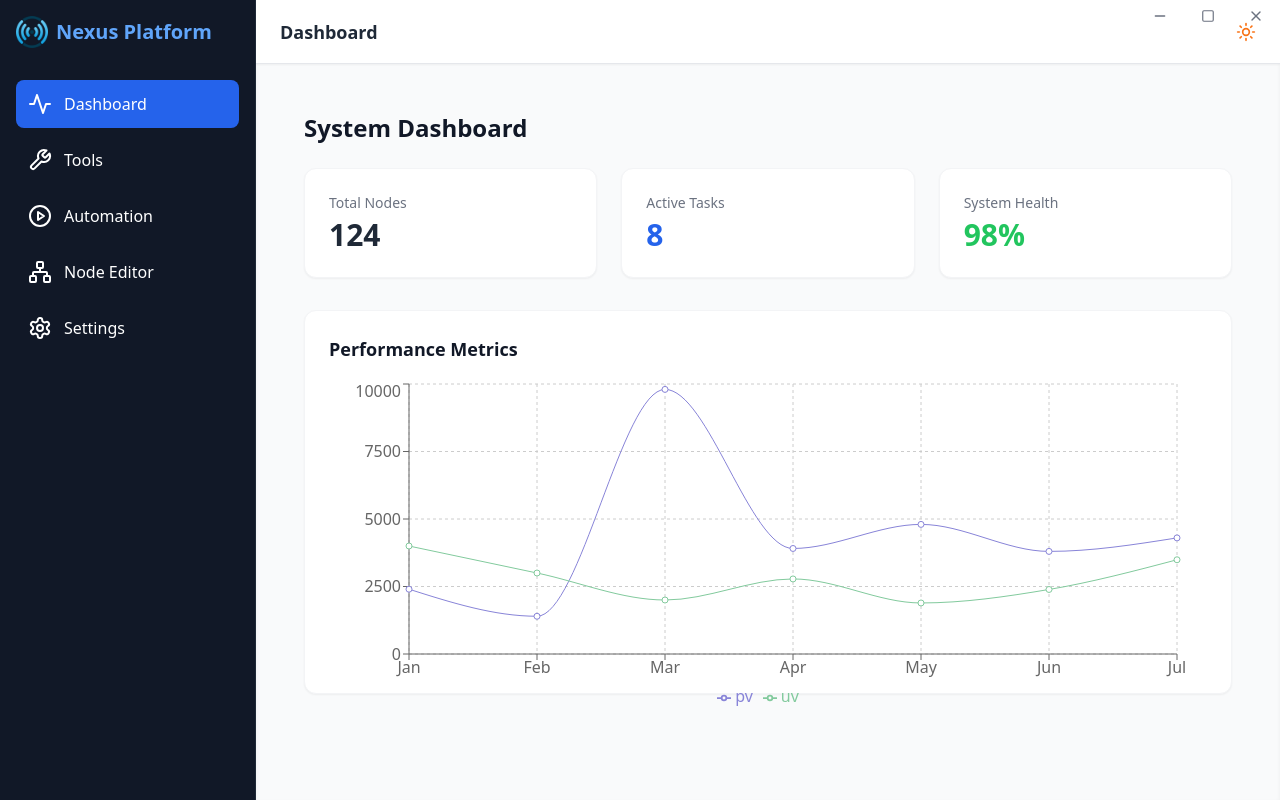
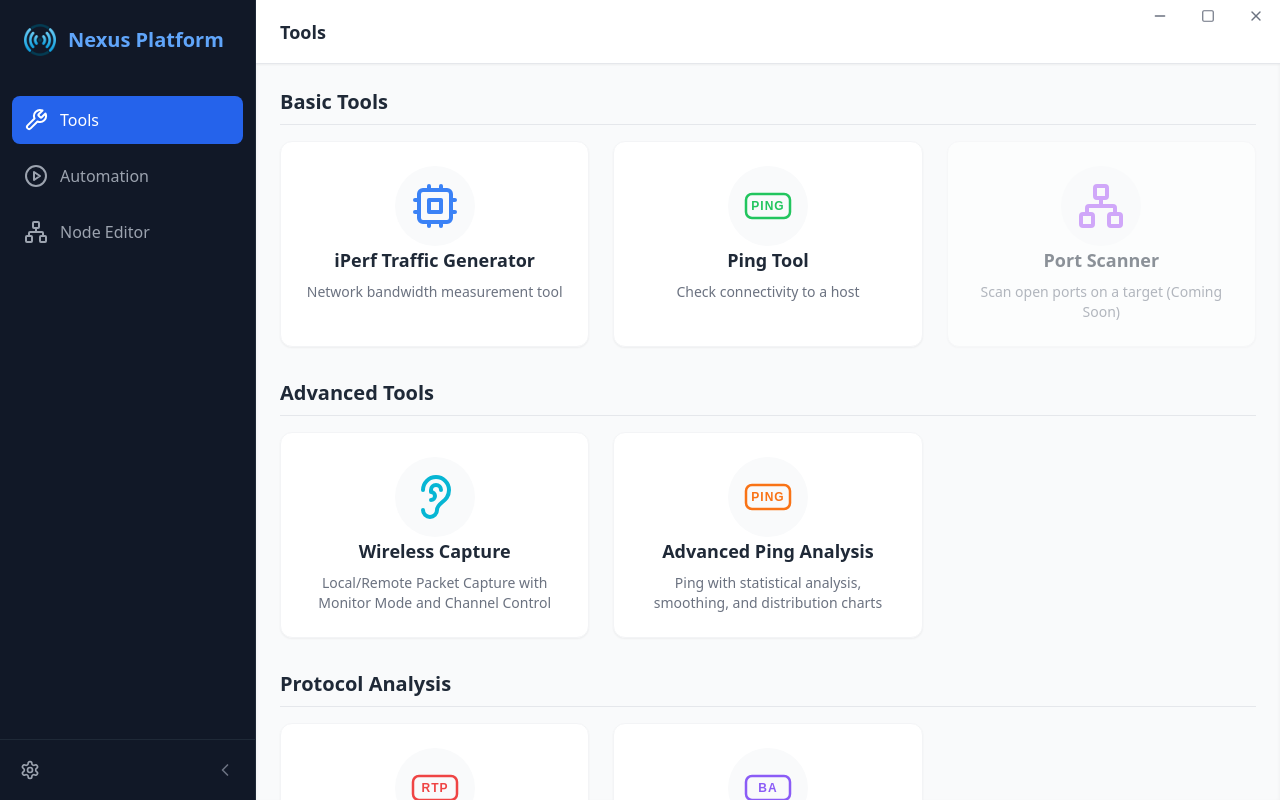
Before and after one commit to CelestialPaler/NexusPlatform, a React (Vite) app in the folder nexus-platform/frontend/: page / in a window 1280 px wide. Built offline with nearby package versions, Linux system fonts and the light colour scheme.

Commit message:
重构(界面): 优化布局与侧边栏交互
1. 移除临时Dashboard页面与顶部主题切换
2. 实现侧边栏折叠功能 (VSCode-like)
3. 调整 关于页面 Logo尺寸
4. 移动 设置入口至侧边栏底部

```diff
--- a/nexus-platform/frontend/src/App.jsx
+++ b/nexus-platform/frontend/src/App.jsx
@@ -1,6 +1,5 @@
 import { useState, useEffect } from 'react'
 import NodeEditor from './components/NodeEditor'
-import Dashboard from './components/Dashboard'
 import IperfPanel from './components/IperfPanel'
 import PingPanel from './components/PingPanel'
 import AdvancedPingPanel from './components/AdvancedPingPanel'
@@ -11,13 +10,16 @@
 import AutomationPanel from './components/AutomationPanel'
 import TitleBar from './components/TitleBar'
 import Toggle from './components/Toggle'
-import { Activity, Network, Settings, Moon, Sun, Cpu, Wrench, PlayCircle, Monitor } from 'lucide-react'
+import { Network, Settings, Cpu, Wrench, PlayCircle, Monitor, ChevronLeft, ChevronRight } from 'lucide-react'
 import { translations } from './translations'
 
 function App() {
-    const [activeTab, setActiveTab] = useState('dashboard')
+    const [activeTab, setActiveTab] = useState('tools')
     const [lang, setLang] = useState('en')
     const [theme, setTheme] = useState('light')
+
+    // UI Structure State
+    const [isSidebarCollapsed, setIsSidebarCollapsed] = useState(false)
 
     // Display Settings
     const [displayMode, setDisplayMode] = useState('windowed')
@@ -106,41 +108,46 @@
 
             <div className="flex flex-1 overflow-hidden relative">
                 {!isStandalone && (
-                    <div className="w-64 flex-shrink-0 bg-gray-900 border-r border-gray-800 p-4 flex flex-col">
-                        <div className="text-xl font-bold mb-8 text-blue-400 flex items-center gap-2">
+                    <div className={`${isSidebarCollapsed ? 'w-20' : 'w-64'} flex-shrink-0 bg-gray-900 border-r border-gray-800 flex flex-col transition-all duration-300`}>
+                        <div className={`flex items-center h-20 ${isSidebarCollapsed ? 'justify-center' : 'px-6 gap-3'}`}>
                            <img src="/images/logo.png" className="w-8 h-8 object-contain" alt="Nexus" />
-                           Nexus Platform
+                           {!isSidebarCollapsed && <span className="text-xl font-bold text-blue-400 whitespace-nowrap">Nexus Platform</span>}
                         </div>
-                        <nav className="flex-1 space-y-2">
-                            <button onClick={() => setActiveTab('dashboard')} className={`w-full flex items-center p-3 rounded-lg transition-colors ${activeTab === 'dashboard' ? 'bg-blue-600' : 'hover:bg-gray-800'}`}>
-                                <Activity className="mr-3" /> {t.dashboard}
+                        <nav className="flex-1 px-3 py-4 space-y-2 overflow-y-auto overflow-x-hidden">
+                            <button onClick={() => setActiveTab('tools')} title={t.tools} className={`w-full flex items-center p-3 rounded-lg transition-colors ${['tools', 'iperf', 'ping', 'advanced-ping', 'rtp', 'wireless-capture'].includes(activeTab) ? 'bg-blue-600' : 'hover:bg-gray-800 text-gray-400 hover:text-white'} ${isSidebarCollapsed ? 'justify-center' : ''}`}>
+                                <Wrench className={isSidebarCollapsed ? '' : 'mr-3'} />
+                                {!isSidebarCollapsed && (t.tools || 'Tools')}
                             </button>
-                            <button onClick={() => setActiveTab('tools')} className={`w-full flex items-center p-3 rounded-lg transition-colors ${['tools', 'iperf', 'ping', 'advanced-ping', 'rtp', 'wireless-capture'].includes(activeTab) ? 'bg-blue-600' : 'hover:bg-gray-800'}`}>
-                                <Wrench className="mr-3" /> {t.tools || 'Tools'}
+                            <button onClick={() => setActiveTab('automation')} title={t.automation} className={`w-full flex items-center p-3 rounded-lg transition-colors ${activeTab === 'automation' ? 'bg-blue-600' : 'hover:bg-gray-800 text-gray-400 hover:text-white'} ${isSidebarCollapsed ? 'justify-center' : ''}`}>
+                                <PlayCircle className={isSidebarCollapsed ? '' : 'mr-3'} />
+                                {!isSidebarCollapsed && (t.automation || 'Automation')}
                             </button>
-                            <button onClick={() => setActiveTab('automation')} className={`w-full flex items-center p-3 rounded-lg transition-colors ${activeTab === 'automation' ? 'bg-blue-600' : 'hover:bg-gray-800'}`}>
-                                <PlayCircle className="mr-3" /> {t.automation || 'Automation'}
-                            </button>
-                            <button onClick={() => setActiveTab('editor')} className={`w-full flex items-center p-3 rounded-lg transition-colors ${activeTab === 'editor' ? 'bg-blue-600' : 'hover:bg-gray-800'}`}>
-                                <Network className="mr-3" /> {t.nodeEditor}
-                            </button>
-                            <button onClick={() => setActiveTab('settings')} className={`w-full flex items-center p-3 rounded-lg transition-colors ${activeTab === 'settings' ? 'bg-blue-600' : 'hover:bg-gray-800'}`}>
-                                <Settings className="mr-3" /> {t.settings}
+                            <button onClick={() => setActiveTab('editor')} title={t.nodeEditor} className={`w-full flex items-center p-3 rounded-lg transition-colors ${activeTab === 'editor' ? 'bg-blue-600' : 'hover:bg-gray-800 text-gray-400 hover:text-white'} ${isSidebarCollapsed ? 'justify-center' : ''}`}>
+                                <Network className={isSidebarCollapsed ? '' : 'mr-3'} />
+                                {!isSidebarCollapsed && t.nodeEditor}
                             </button>
                         </nav>
+
+                        <div className="p-3 border-t border-gray-800">
+                             <div className={`flex items-center ${isSidebarCollapsed ? 'flex-col gap-4' : 'justify-between'}`}>
+                                <button onClick={() => setActiveTab('settings')} title={t.settings} className={`p-2 rounded-lg transition-colors ${activeTab === 'settings' ? 'bg-blue-600' : 'hover:bg-gray-800 text-gray-400 hover:text-white'}`}>
+                                    <Settings size={20} />
+                                </button>
+
+                                <button onClick={() => setIsSidebarCollapsed(!isSidebarCollapsed)} className="p-2 rounded-lg hover:bg-gray-800 text-gray-500 hover:text-white transition-colors">
+                                    {isSidebarCollapsed ? <ChevronRight size={20} /> : <ChevronLeft size={20} />}
+                                </button>
+                             </div>
+                        </div>
                     </div>
                 )}
                 <div className={`flex-1 bg-gray-50 dark:bg-gray-900 text-gray-900 dark:text-gray-100 flex flex-col overflow-hidden transition-colors duration-300 ${displayMode === 'windowed' ? 'shadow-inner' : ''}`}>
                     {!isStandalone && (
                         <header className="h-16 bg-white dark:bg-gray-800 border-b border-gray-200 dark:border-gray-700 flex items-center px-6 shadow-sm transition-colors duration-300">
                             <h1 className="text-lg font-semibold text-gray-800 dark:text-white capitalize">{t[activeTab] || activeTab}</h1>
-                            <div className="ml-auto flex items-center gap-2">
-                                {theme === 'dark' ? <Moon className="text-yellow-400" size={20} /> : <Sun className="text-orange-500" size={20} />}
-                            </div>
                         </header>
                     )}
                     <main className={`flex-1 ${isStandalone ? 'p-0' : 'p-6'} overflow-auto h-full`}>
-                        {activeTab === 'dashboard' && <Dashboard t={t} />}
                         {activeTab === 'tools' && <ToolsPanel t={t} onSelectTool={setActiveTab} />}
                         {activeTab === 'automation' && <AutomationPanel t={t} />}
                         {activeTab === 'iperf' && <IperfPanel t={t} />}
@@ -231,7 +238,7 @@
                                         <h3 className="text-lg font-medium text-gray-800 dark:text-white mb-4">About</h3>
                                         <div className="flex flex-col items-center text-center space-y-4">
                                             <div className="p-4 rounded-xl">
-                                                <img src="/images/full.png" alt="Nexus Networks" className="h-24 w-auto object-contain bg-white dark:bg-transparent rounded-lg p-2" />
+                                                <img src="/images/full.png" alt="Nexus Networks" className="h-48 w-auto object-contain bg-white dark:bg-transparent rounded-lg p-2" />
                                             </div>
                                             <div>
                                                 <h4 className="text-xl font-bold text-gray-900 dark:text-white">Nexus Platform</h4>
```
